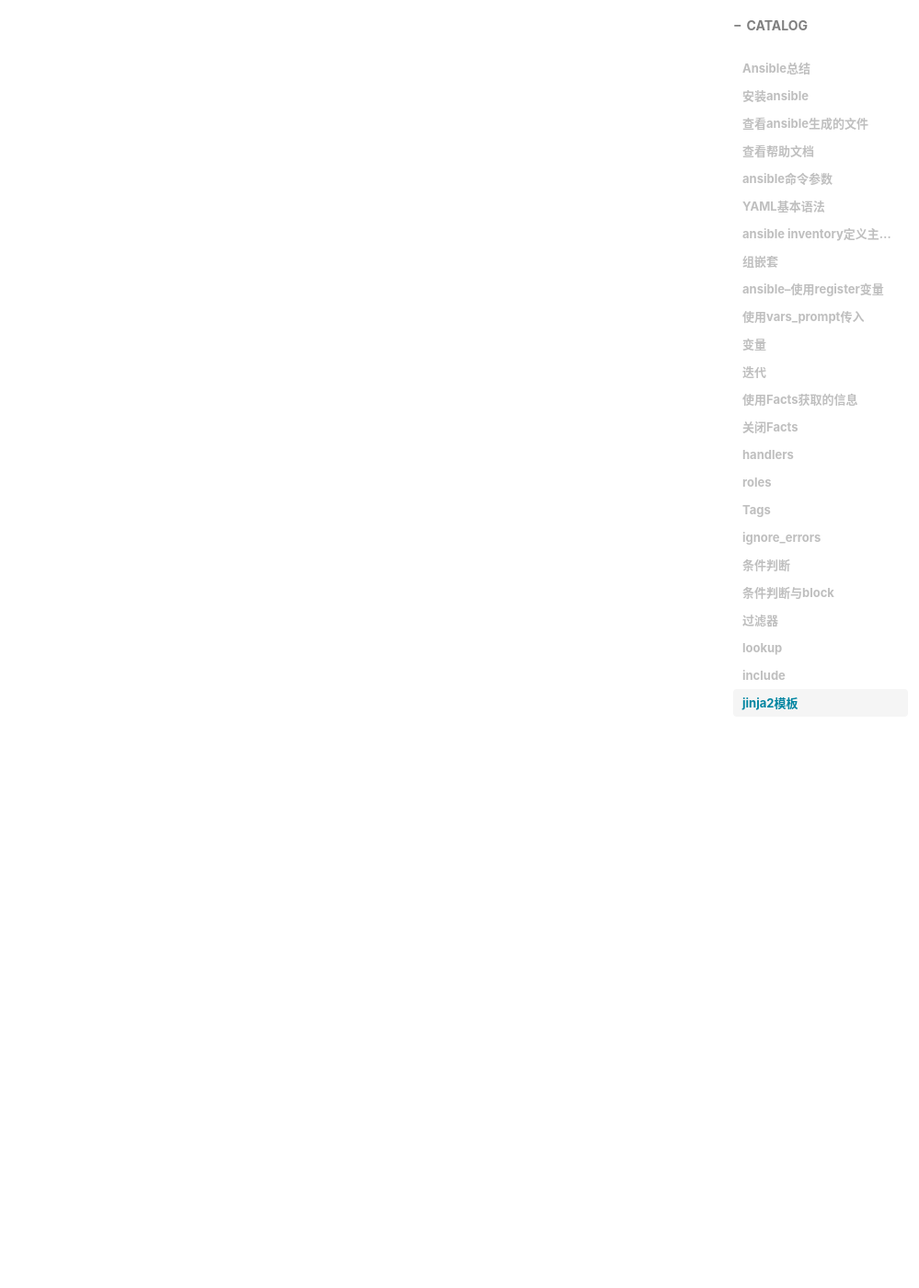
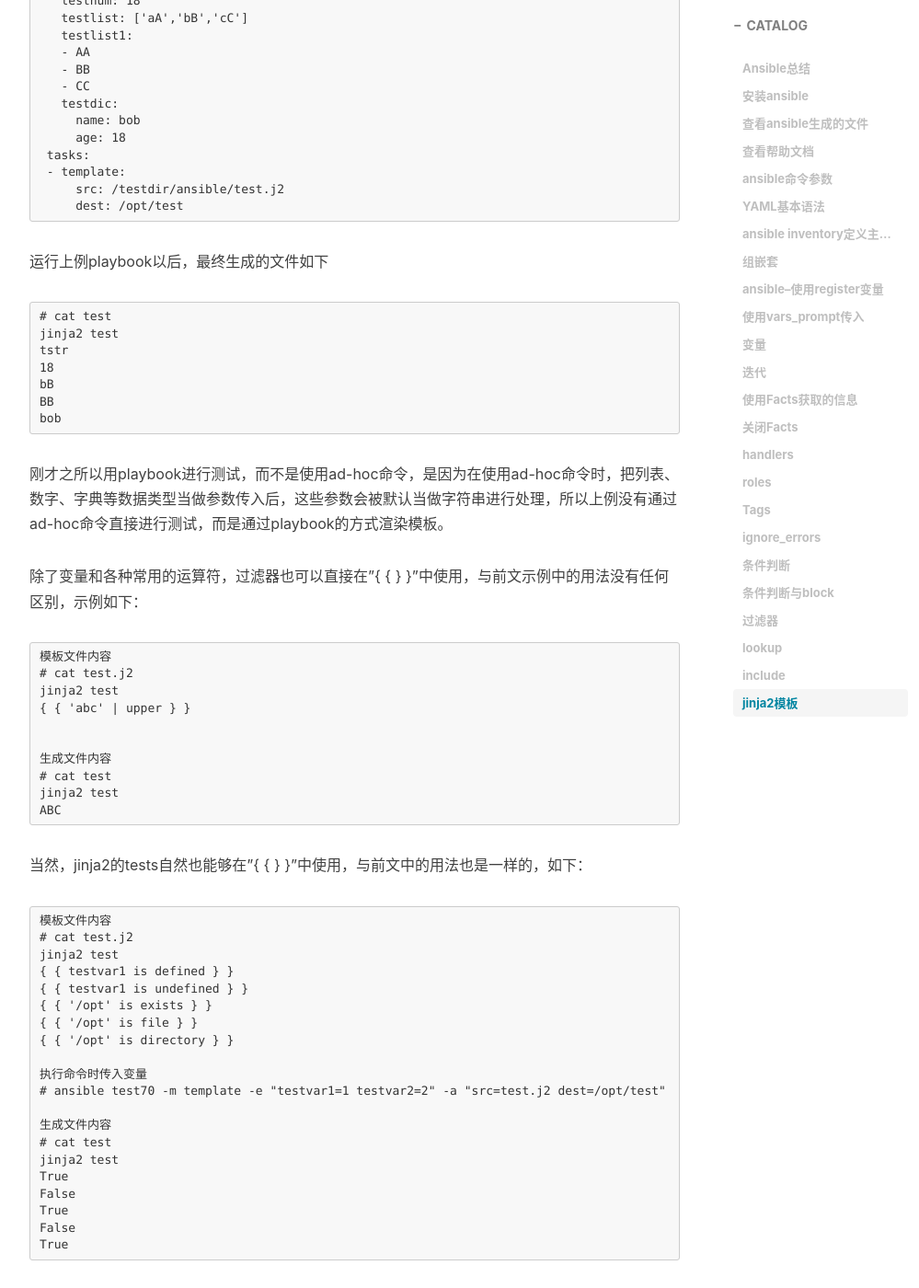
Before and after one commit to handerfly/handerfly.github.io, a Jekyll site: the page built from _posts/2019-05-18-Ansible总结.md, in a window 1280 px wide and 1400 px high, scrolled down 56782 px. Shown: the whole window at 92% size, without its empty margins (233-1232 px from the left). Built offline with Jekyll 4.4.1, drawn with Linux system fonts in a browser that asks for light colours; nearby versions of some CDN libraries; comment, search, counter and statistics services are not loaded; some of the changed text lies outside the part shown.

Commit message:
Update 2019-05-18-Ansible总结.md

````diff
--- a/_posts/2019-05-18-Ansible总结.md
+++ b/_posts/2019-05-18-Ansible总结.md
@@ -2529,3 +2529,88 @@
 False
 False
 ```
+从上述示例模板文件可以看出，字符串、数值、列表、元组、字典、布尔值等数据类型均可在"{ {  } }"使用，但是，通常我们不会像上述示例那样使用它们，因为通常我们会通过变量将对应的数据传入，而不是将数据直接写在"{ {  } }"中，即使直接将数据写在"{ {  } }"中，也会配合其他表达式或者函数进行处理，所以，我们可以把上述模板文件的内容改为如下内容进行测试：
+```
+jinja2 test
+{ { teststr } }
+{ { testnum } }
+{ { testlist[1] } }
+{ { testlist1[1] } }
+{ { testdic['name'] } }
+```
+
+此处我们使用如下playbook对上述模板文件进行测试，而不是使用ad-hoc命令，原因稍后解释，测试playbook如下：
+```
+# cat temptest.yml
+---
+- hosts: test70
+ remote_user: root
+ gather_facts: no
+ vars:
+   teststr: 'tstr'
+   testnum: 18
+   testlist: ['aA','bB','cC']
+   testlist1:
+   - AA
+   - BB
+   - CC
+   testdic:
+     name: bob
+     age: 18
+ tasks:
+ - template:
+     src: /testdir/ansible/test.j2
+     dest: /opt/test
+```
+
+运行上例playbook以后，最终生成的文件如下
+```
+# cat test
+jinja2 test
+tstr
+18
+bB
+BB
+bob
+```
+刚才之所以用playbook进行测试，而不是使用ad-hoc命令，是因为在使用ad-hoc命令时，把列表、数字、字典等数据类型当做参数传入后，这些参数会被默认当做字符串进行处理，所以上例没有通过ad-hoc命令直接进行测试，而是通过playbook的方式渲染模板。
+
+
+
+除了变量和各种常用的运算符，过滤器也可以直接在"{ {  } }"中使用，与前文示例中的用法没有任何区别，示例如下：
+```
+模板文件内容
+# cat test.j2
+jinja2 test
+{ { 'abc' | upper } }
+
+
+生成文件内容
+# cat test
+jinja2 test
+ABC
+```
+
+当然，jinja2的tests自然也能够在"{ {  } }"中使用，与前文中的用法也是一样的，如下：
+```
+模板文件内容
+# cat test.j2
+jinja2 test
+{ { testvar1 is defined } }
+{ { testvar1 is undefined } }
+{ { '/opt' is exists } }
+{ { '/opt' is file } }
+{ { '/opt' is directory } }
+
+执行命令时传入变量
+# ansible test70 -m template -e "testvar1=1 testvar2=2" -a "src=test.j2 dest=/opt/test"
+
+生成文件内容
+# cat test
+jinja2 test
+True
+False
+True
+False
+True
+```
````
